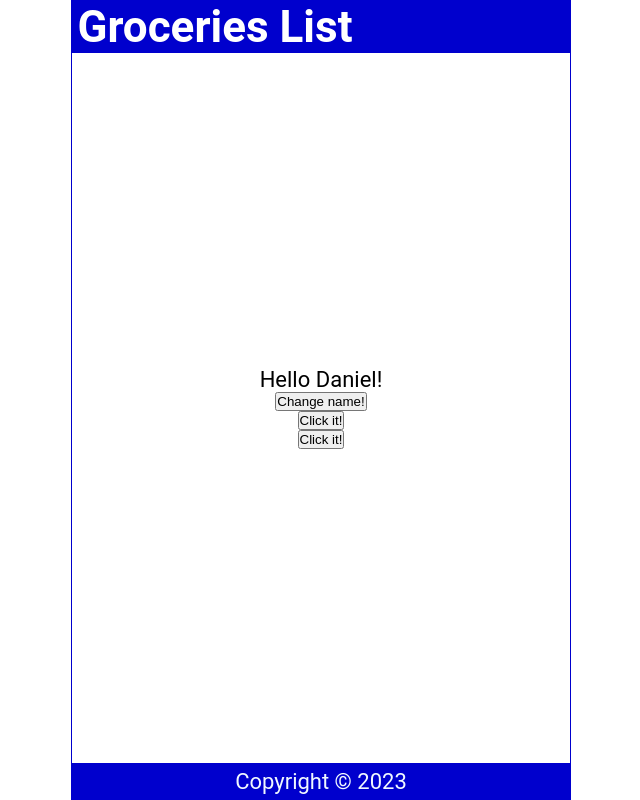
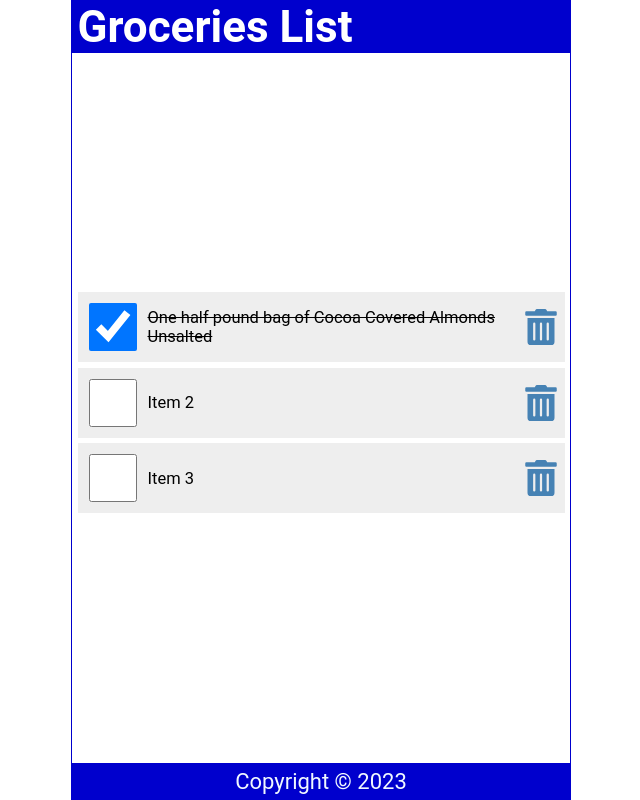
Before and after one commit to vegadelalyra/react_groceries_list, a React (Create React App) app: page / in a window 1280 px wide. Shown: the whole page, without its empty margins (319-959 px from the left). Built offline with nearby package versions, Linux system fonts and the light colour scheme.

Commit message:
feat: tutorial 07

```diff
--- a/package.json
+++ b/package.json
@@ -34,5 +34,8 @@
       "last 1 firefox version",
       "last 1 safari version"
     ]
+  },
+  "devDependencies": {
+    "react-icons": "^4.10.1"
   }
 }
--- a/src/Content.js
+++ b/src/Content.js
@@ -1,30 +1,64 @@
 import { useState } from "react"
+import { FaTrashAlt } from 'react-icons/fa'
+
+const itemsList = [
+    {
+        id: 1,
+        checked: true,
+        item: "One half pound bag of Cocoa Covered Almonds Unsalted"
+    },
+    {
+        id: 2,
+        checked: false,
+        item: "Item 2"
+    },
+    {
+        id: 3,
+        checked: false,
+        item: "Item 3"
+    }
+]
 
 const Content = () => {
-    const [name, setName] = useState('Daniel')
-    const [count, setCount] = useState(0)
+    const [items, setItems] = useState(itemsList)
 
-    const handleNameChange = () => {
-        const names = ['Rlyeh', 'Veroz', 'Daniel', 'Pollito']
-        const int = Math.floor(Math.random() * names.length)
-        setName(names[int])
+    const handleCheck = id => {
+        const listItems = items.map(item => item.id === id
+            ? { ...item, checked: !item.checked }
+            : item
+        ); setItems(listItems)
+        localStorage.setItem('shoppinglist', JSON.stringify(listItems))
     }
 
-    const handleClick = () => {
-        setCount(count + 1)
-        console.log(count)
+    const handleDelete = id => {
+        const listItems = items.filter(item => item.id !== id)
+        setItems(listItems)
+        localStorage.setItem('shoppinglist', JSON.stringify(listItems))
     }
 
-    const handleClick2 = () => {
-        console.log(count)
-    }
-
-    return (
+    return !items.length
+    ? ( <main> <p style={{ marginTop: '2rem' }}>Your list is empty.</p> </main>)
+    : (
         <main>
-            <p onDoubleClick={handleClick}>Hello {name}!</p>
-            <button onClick={handleNameChange}>Change name!</button>
-            <button onClick={handleClick}>Click it!</button>
-            <button onClick={handleClick2}>Click it!</button>
+            {/* maps needs to have a key attribute with a value in react */}
+            <ul>{items.map(item => (
+                <li className="item" key={item.id}>
+                    <input
+                        type="checkbox"
+                        onChange={() => handleCheck(item.id)}
+                        checked={item.checked}
+                    />
+                    <label
+                        style={item.checked ? { textDecoration: 'line-through'} : null }
+                        onDoubleClick={() => handleCheck(item.id)}
+                    >{item.item}</label>
+                    <FaTrashAlt
+                        role="button"
+                        tabIndex="0"
+                        onClick={() => handleDelete(item.id)}
+                    />
+                </li>
+            ))}</ul>
         </main>
     )
 }
--- a/src/index.css
+++ b/src/index.css
@@ -57,3 +57,62 @@
   display: grid;
   place-content: center;
 }
+
+ul {
+  width: 100%;
+  list-style: none;
+  padding: 0 0.25rem 0.25rem;
+}
+
+ul li::before {
+  content: "\200B";
+}
+
+.item {
+  display: flex;
+  justify-content: flex-start;
+  align-items: center;
+  padding: 0.5rem 0 0.5rem 0.5rem;
+  margin: 0.25rem 0;
+  background-color: #eee;
+}
+
+.item:first-child {
+  margin: 0;
+}
+
+.item input[type="checkbox"] {
+  text-align: center;
+  width: 2.5rem;
+  width: 48px;
+  min-width: 48px;
+  height: 2.5rem;
+  height: 48px;
+  min-height: 48px;
+  cursor: pointer;
+  margin-right: 0.5rem;
+}
+
+.item input[type="checkbox"]:focus + label {
+  text-decoration: underline;
+}
+
+.item > label {
+  font-size: 0.75rem;
+  flex-grow: 1;
+}
+
+.item svg {
+  width: 48px;
+  min-width: 48px;
+  height: 36px;
+  font-size: 1rem;
+  color: steelblue;
+  cursor: pointer;
+}
+
+.item svg:focus,
+.item svg:hover {
+  color: red;
+  outline: none;
+}
```
Also changed, not shown: 1 other file (tests, documents, lock files or other folders).
